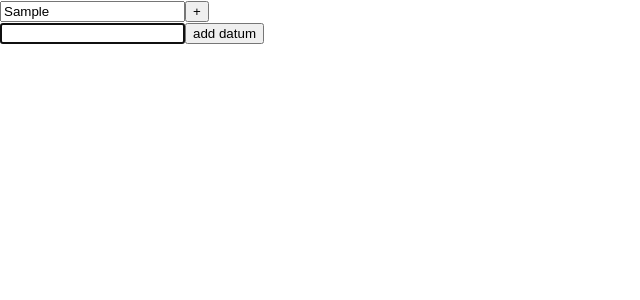
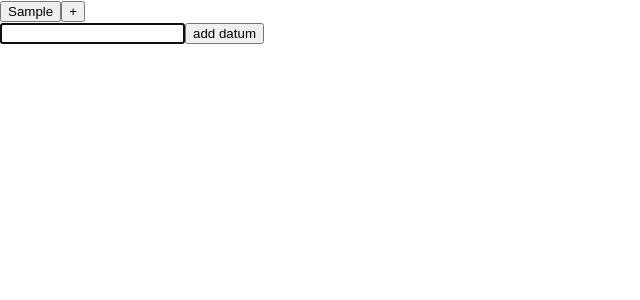
Before and after one commit to travisk-codes/datum-input-bar, a React (Create React App) app: page / in a window 1280 px wide. Both pictures are taken after typing "Sample" into the empty fields and a click on the button "add datum". Shown: the top 300 px of the page, without its empty margins (0-640 px from the left). Built offline with nearby package versions, Linux system fonts and the light colour scheme.

Commit message:
implements makeEmptySegsButtons, adds tests

```diff
--- a/src/DatumBar.tsx
+++ b/src/DatumBar.tsx
@@ -83,6 +83,18 @@ export function placeAddValueButtons(
 	return newSegs
 }
 
+export function makeEmptySegsButtons(
+	segs: TagSegment[]
+): TagSegment[] {
+	return segs.map(s => {
+		if (!s.text && !s.isFocused) {
+			return { ...s, text: '+' }
+		} else {
+			return s
+		}
+	})
+}
+
 export default function DatumBar() {
 	const newSeg = [{ text: '', isFocused: true }]
 	const [segments, setSegments] = useState(newSeg)
@@ -137,14 +149,20 @@ export default function DatumBar() {
 					onKeyDown={handleKeyDown}
 				/>
 			)
+			let button = (
+				<button onFocus={e => handleFocus(i)} key={i}>
+					{s.text}
+				</button>
+			)
+			let seg = s.isFocused ? input : button
 			if (s.hasValue === false) {
 				return (
 					<div key={i}>
-						{input}
+						{seg}
 						{addValueButton}
 					</div>
 				)
-			} else return input
+			} else return seg
 		})
 	}
 
```
Also changed, not shown: 2 other files (tests, documents, lock files or other folders).
